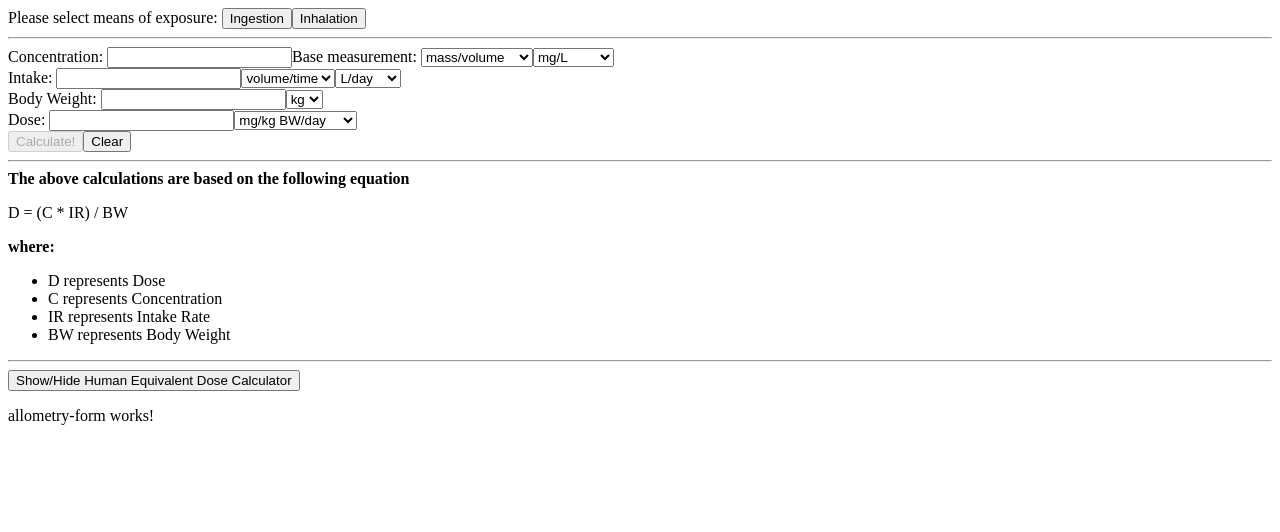
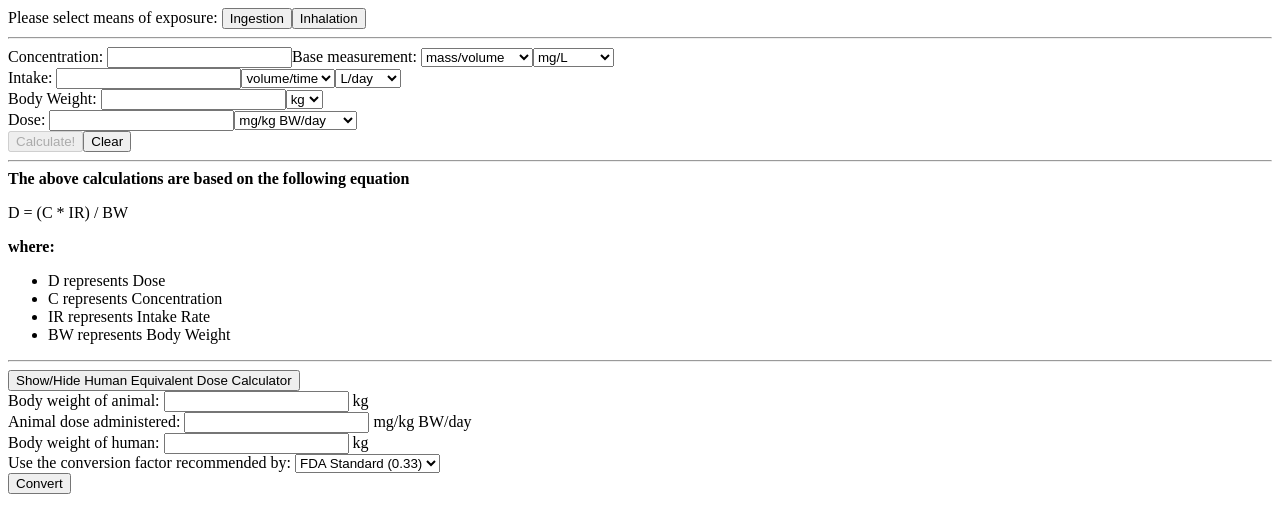
Before and after one commit to USEPA/toxcalc, an Angular app: page / in a window 1280 px wide. Both pictures are taken after a click on the button "Show/Hide Human Equivalent Dose Calculator". Shown: the top 532 px of the page. Built offline with nearby package versions, Linux system fonts and the light colour scheme.

Commit message:
added basic human equivalent dose calculation. Not sure how I'm going to expand it in order to be more precise

```diff
--- a/src/app/ingestion-form/allometry-form.component.html
+++ b/src/app/ingestion-form/allometry-form.component.html
@@ -1,3 +1,39 @@
-<p>
-  allometry-form works!
-</p>
+<form autocomplete="off" novalidate [formGroup]="allometryForm">
+    <div>
+        <label for="animalWeight">Body weight of animal: </label>
+        <input
+          type="number"
+          id="animalWeight"
+          formControlName="animalWeight"
+          /> kg
+    </div>
+    <div>
+        <label for="animalDose">Animal dose administered: </label>
+        <input
+          type="number"
+          id="animalDose"
+          formControlName="animalDose"
+          /> mg/kg BW/day
+    </div>
+    <div>
+        <label for="humanWeight">Body weight of human: </label>
+        <input
+          type="number"
+          id="humanWeight"
+          formControlName="humanWeight"
+          /> kg
+    </div>
+    <div>
+        <label for="conversionFactor">Use the conversion factor recommended by: </label>
+        <select id="conversionFactor" formControlName="conversionFactor">
+            <option *ngFor="let factor of conversionFactorOptions" [ngValue]="factor">
+                {{factor.display}}
+            </option>
+        </select>
+    </div>
+    <button (click)="hedConversion()">Convert</button>
+    <div *ngIf="submitted">
+        <label for="humanDose">Human equivalent Dose: </label>
+        {{humanDose}} mg/kg BW/day
+    </div>
+</form>
--- a/src/app/ingestion-form/allometry-form.component.ts
+++ b/src/app/ingestion-form/allometry-form.component.ts
@@ -3,6 +3,8 @@ import { FormBuilder, FormGroup, FormControl, Validators } from '@angular/forms'
 
 import { CalcService } from '../shared/calc.service';
 import { ValidationService } from '../shared/validation.service';
+
+declare let Math;
 
 @Component({
     selector: 'app-allometry-form',
@@ -15,6 +17,16 @@ export class AllometryFormComponent implements OnInit {
     animalWeight: number;
     humanDose: number;
     humanWeight: number;
+    conversionFactor;
+
+    submitted = false;
+
+    conversionFactorOptions = [
+        {display: 'FDA Standard (0.33)', value: (1/3)},
+        {display: 'EPA Standard (0.25)', value: (1/4)}
+    ];
+
+    allometryForm: FormGroup;
 
     constructor(
         private fb: FormBuilder,
@@ -22,7 +34,36 @@ export class AllometryFormComponent implements OnInit {
         private validationService: ValidationService
     ) { }
 
+    createForm() {
+        this.allometryForm = this.fb.group({
+            animalDose: [null, [Validators.required, this.validationService.nonNegative]],
+            animalWeight: [null, [Validators.required, this.validationService.nonNegative]],
+            conversionFactor: [''],
+            humanDose: [null, this.validationService.nonNegative],
+            humanWeight: [null, [Validators.required, this.validationService.nonNegative]]
+        });
+
+        this.allometryForm.patchValue({
+            conversionFactor: this.conversionFactorOptions[0]
+        });
+    }
+
     ngOnInit() {
+        this.createForm();
+    }
+
+    hedConversion() {
+        this.animalDose = this.allometryForm.get('animalDose').value;
+        this.animalWeight = this.allometryForm.get('animalWeight').value;
+        this.humanWeight = this.allometryForm.get('humanWeight').value;
+        this.conversionFactor = this.allometryForm.get('conversionFactor').value.value;
+
+        let kRatio = this.animalWeight / this.humanWeight;
+
+        this.humanDose = this.animalDose * Math.pow(kRatio, this.conversionFactor);
+
+        this.submitted = true;
+
     }
 
 }
```
